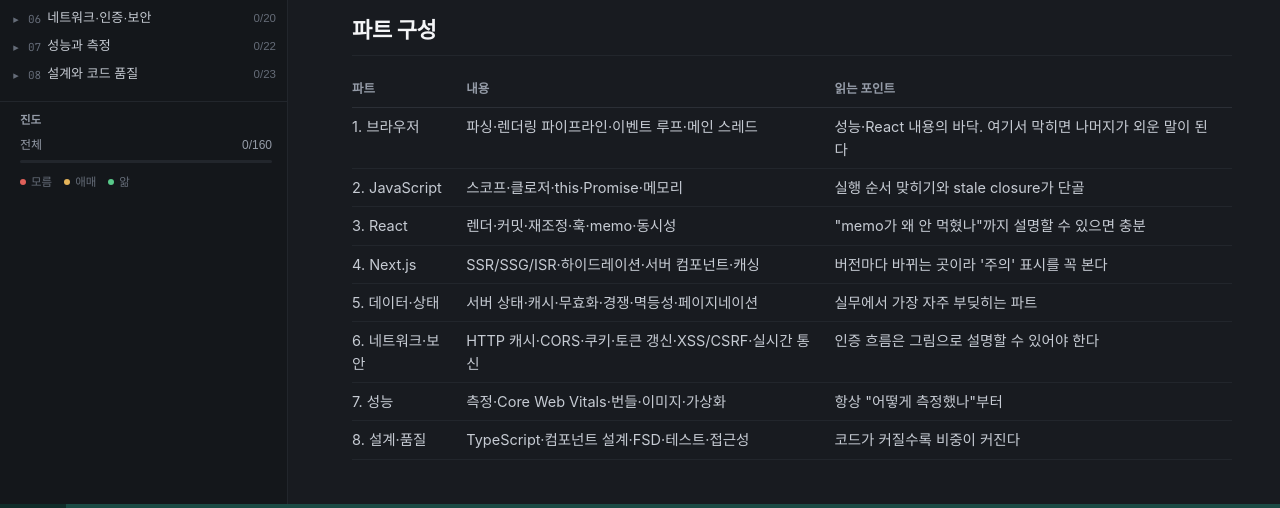
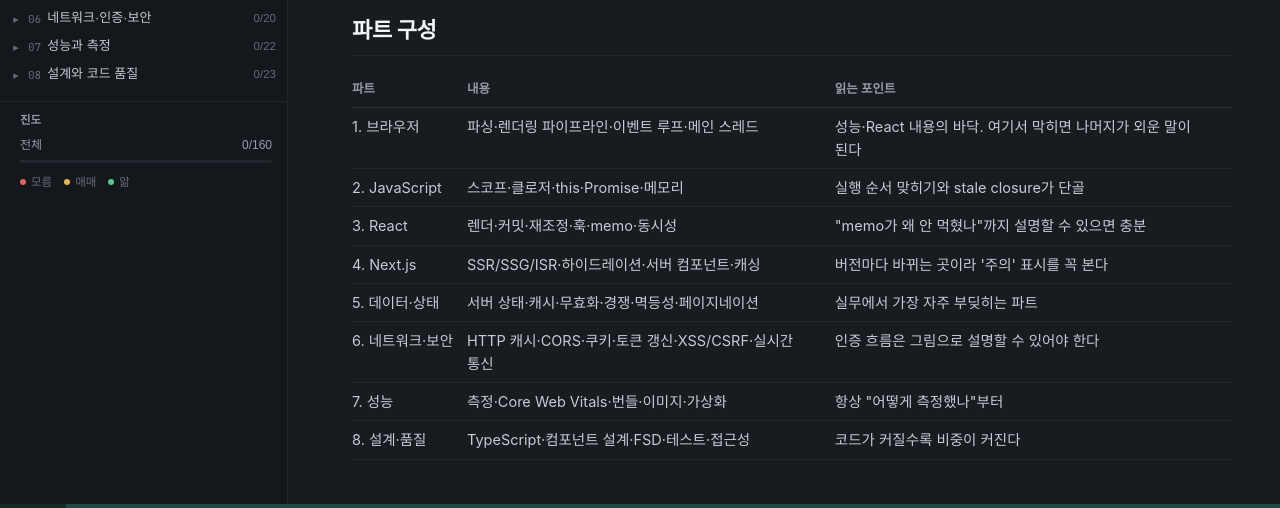
Before and after one commit to kangseong-sim/fe-notes, a plain HTML site: page index.html in a window 1280 px wide. Shown: the part 272-780 px from the top of the page. Drawn offline with nearby package versions, Linux system fonts and the light colour scheme; a web font is replaced by a local one.

Commit message:
📝 docs: 지식노트 내용 갱신

```diff
--- a/index.html
+++ b/index.html
@@ -187,7 +187,8 @@
 .cl{display:block;--lh:24px;line-height:24px;padding:0 16px;min-height:24px;white-space:pre-wrap;overflow-wrap:anywhere}
 .t-kw{color:var(--kw)} .t-fn{color:var(--fn)} .t-str{color:var(--str)} .t-tag{color:var(--tag)} .t-num{color:var(--num)} .t-cm{color:var(--cm);font-style:italic} .t-at{color:var(--attr)}
 .file table{display:block;overflow-x:auto;border-collapse:collapse;margin:14px 0;font-size:14.5px;line-height:1.6;max-width:100%}
-.file th,.file td{border-bottom:1px solid var(--line2);padding:7px 14px 7px 0;text-align:left;vertical-align:top;--lh:23.2px}
+.file th,.file td{border-bottom:1px solid var(--line2);padding:7px 14px 7px 0;text-align:left;vertical-align:top;--lh:23.2px;overflow-wrap:break-word;word-break:keep-all}
+.file td:first-child,.file th:first-child{white-space:nowrap}
 .file th{color:var(--sub);font-weight:600;font-size:12.5px;line-height:23.2px;border-bottom-color:var(--line)}
 .file blockquote{margin:14px 0;padding:8px 16px;border-left:2px solid var(--line);color:var(--quote);border-radius:0 6px 6px 0}
 .file blockquote p{margin:2px 0}
```
